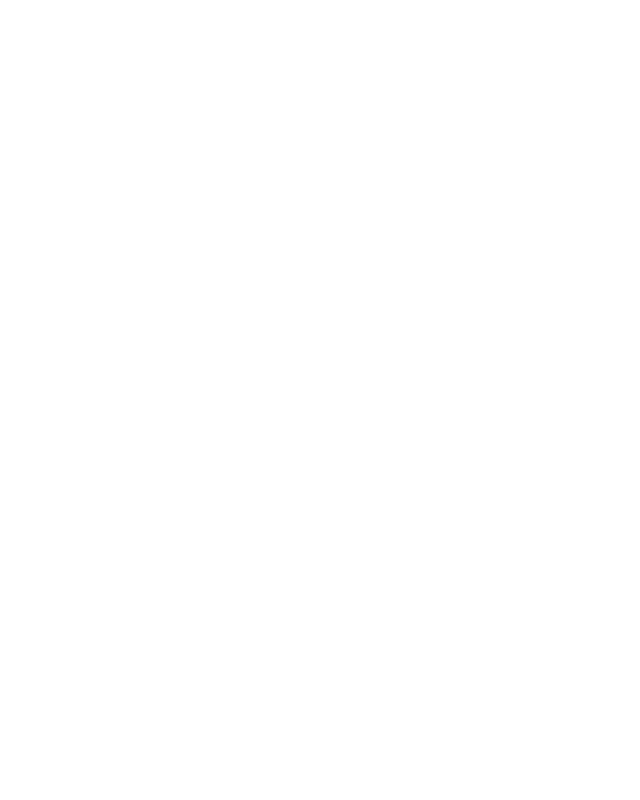
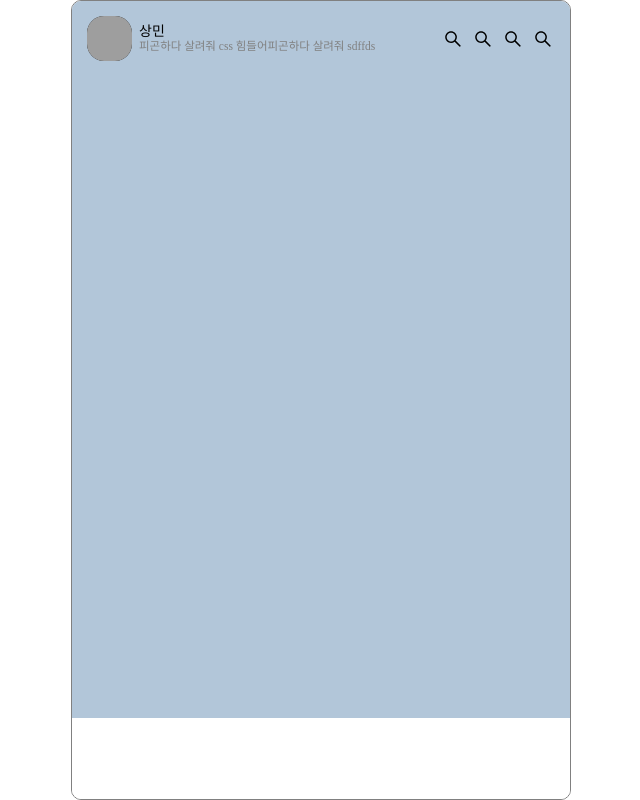
Before and after one commit to nimgnas/hanghae-kakao-clone, a React (Create React App) app: page /chathome/1 in a window 1280 px wide. Before the commit this address had no page. Shown: the whole page, without its empty margins (319-959 px from the left). Built offline with nearby package versions, Linux system fonts and the light colour scheme; grey boxes are pictures that could not be loaded.

Commit message:
채팅방 기본 레이아웃

```diff
--- a/src/Router/Router.jsx
+++ b/src/Router/Router.jsx
@@ -1,4 +1,5 @@
 import { BrowserRouter, Route, Routes } from "react-router-dom";
+import Chatting from "../page/Chatting";
 import ChattingTab from "../page/ChattingTab";
 import Home from "../page/Home";
 
@@ -8,6 +9,7 @@ function Router() {
       <Routes>
         <Route path="/" element={<Home />} />
         <Route path="/chathome" element={<ChattingTab />} />
+        <Route path="/chathome/:id" element={<Chatting />} />
       </Routes>
     </BrowserRouter>
   );
--- /dev/null
+++ b/src/components/FriendComponent/FriendComponent.jsx
@@ -0,0 +1,55 @@
+import styled from "styled-components";
+
+function FriendComponent({ children }) {
+  return (
+    <FriendBox>
+      <ImgWrapper src="https://img1.daumcdn.net/thumb/R1280x0/?scode=mtistory2&fname=https%3A%2F%2Fblog.kakaocdn.net%2Fdn%2Fc0nsol%2FbtqXrCOZ6J9%2FXLlGPEHQoIiwwIClQTkVPk%2Fimg.png"></ImgWrapper>
+      <Body>
+        <Title>상민</Title>
+        <OverView>피곤하다 살려줘 css 힘들어피곤하다 살려줘 sdffds</OverView>
+      </Body>
+      {children}
+      {/* <Footer></Footer> */}
+    </FriendBox>
+  );
+}
+
+export default FriendComponent;
+
+const FriendBox = styled.div`
+  height: 75px;
+  padding: 15px;
+  display: flex;
+  width: 100%;
+`;
+const ImgWrapper = styled.img`
+  height: 100%;
+  background-color: black;
+  border-radius: 17px;
+  width: 45px;
+`;
+const Body = styled.div`
+  height: 100%;
+  width: 85%;
+  padding: 6px 7px;
+  display: flex;
+  flex-direction: column;
+  justify-content: center;
+  line-height: 15px;
+`;
+
+const Title = styled.h3`
+  font-size: 14px;
+  font-weight: 400;
+`;
+
+const OverView = styled.span`
+  overflow: hidden;
+  font-size: 11.5px;
+  color: gray;
+`;
+
+const Footer = styled.div`
+  height: 100%;
+  width: 15%;
+`;
--- a/src/components/Layout/Header.jsx
+++ b/src/components/Layout/Header.jsx
@@ -13,10 +13,12 @@ export default Header;
 
 const HeaderContainer = styled.div`
   height: 55px;
-  width: 100%;
   padding: 15px 20px;
   display: flex;
   justify-content: space-between;
+  position: sticky;
+  background-color: white;
+  top: 0;
 `;
 
 const IconWrapper = styled.div`
--- a/src/components/Layout/Layout.jsx
+++ b/src/components/Layout/Layout.jsx
@@ -58,4 +58,5 @@ const Container = styled.div`
   flex-direction: column;
   height: 100%;
   width: 100%;
+  overflow: scroll;
 `;
--- a/src/page/Chatting.jsx
+++ b/src/page/Chatting.jsx
@@ -1,5 +1,66 @@
+import styled from "styled-components";
+import FriendCompoent from "../components/FriendComponent/FriendComponent";
+import { AiOutlineSearch } from "react-icons/ai";
+
 function Chatting() {
-  return;
+  return (
+    <Layout>
+      <Header>
+        <FriendCompoent>
+          <IconWrapper>
+            <AiOutlineSearch />
+            <AiOutlineSearch />
+            <AiOutlineSearch />
+            <AiOutlineSearch />
+          </IconWrapper>
+        </FriendCompoent>
+      </Header>
+      <Body></Body>
+      <ChattingBox></ChattingBox>
+    </Layout>
+  );
 }
 
 export default Chatting;
+
+const Layout = styled.div`
+  margin: 0 auto;
+  width: 500px;
+  height: 100vh;
+  display: flex;
+  border-radius: 10px;
+  border: 1px solid gray;
+  overflow: hidden;
+  display: flex;
+  flex-direction: column;
+`;
+
+const Header = styled.div`
+  height: 80px;
+  display: flex;
+  justify-content: space-between;
+  position: sticky;
+  background-color: #b2c6d9;
+  top: 0;
+  width: 100%;
+`;
+
+const IconWrapper = styled.div`
+  display: flex;
+  align-items: center;
+  justify-content: center;
+  gap: 10px;
+  font-size: 20px;
+  width: 150px;
+`;
+
+const Body = styled.div`
+  background-color: #b2c6d9;
+  height: 100%;
+  width: 100%;
+`;
+
+const ChattingBox = styled.div`
+  height: 100px;
+  background-color: white;
+`;
--- a/src/page/ChattingTab.jsx
+++ b/src/page/ChattingTab.jsx
@@ -1,5 +1,6 @@
 import { AiOutlineSearch } from "react-icons/ai";
 import styled from "styled-components";
+import FriendComponent from "../components/FriendComponent/FriendComponent";
 import Body from "../components/Layout/Body";
 import Header from "../components/Layout/Header";
 import Layout from "../components/Layout/Layout";
@@ -12,11 +13,11 @@ function ChattingTab() {
         <AiOutlineSearch />
       </Header>
       <Body>
-        <FriendBox>
-          <ImgWrapper></ImgWrapper>
-          <FBody></FBody>
-          <FFooter></FFooter>
-        </FriendBox>
+        {new Array(20).fill(1).map(() => (
+          <FriendComponent>
+            <TimeText>어제</TimeText>
+          </FriendComponent>
+        ))}
       </Body>
     </Layout>
   );
@@ -24,22 +25,11 @@ function ChattingTab() {
 
 export default ChattingTab;
 
-const FriendBox = styled.div`
-  background-color: gray;
-  height: 75px;
-  padding: 15px;
+const TimeText = styled.span`
+  width: 50px;
   display: flex;
+  justify-content: flex-end;
+  font-size: 12px;
+  float: right;
+  color: gray;
 `;
-const ImgWrapper = styled.img`
-  width: 50px;
-  height: 100%;
-`;
-const FBody = styled.div`
-  /* background-color: tomato; */
-  height: 75px;
-  width: 100px;
-`;
-const FFooter = styled.div`
-  background-color: teal;
-  height: 75px;
-`;
```
